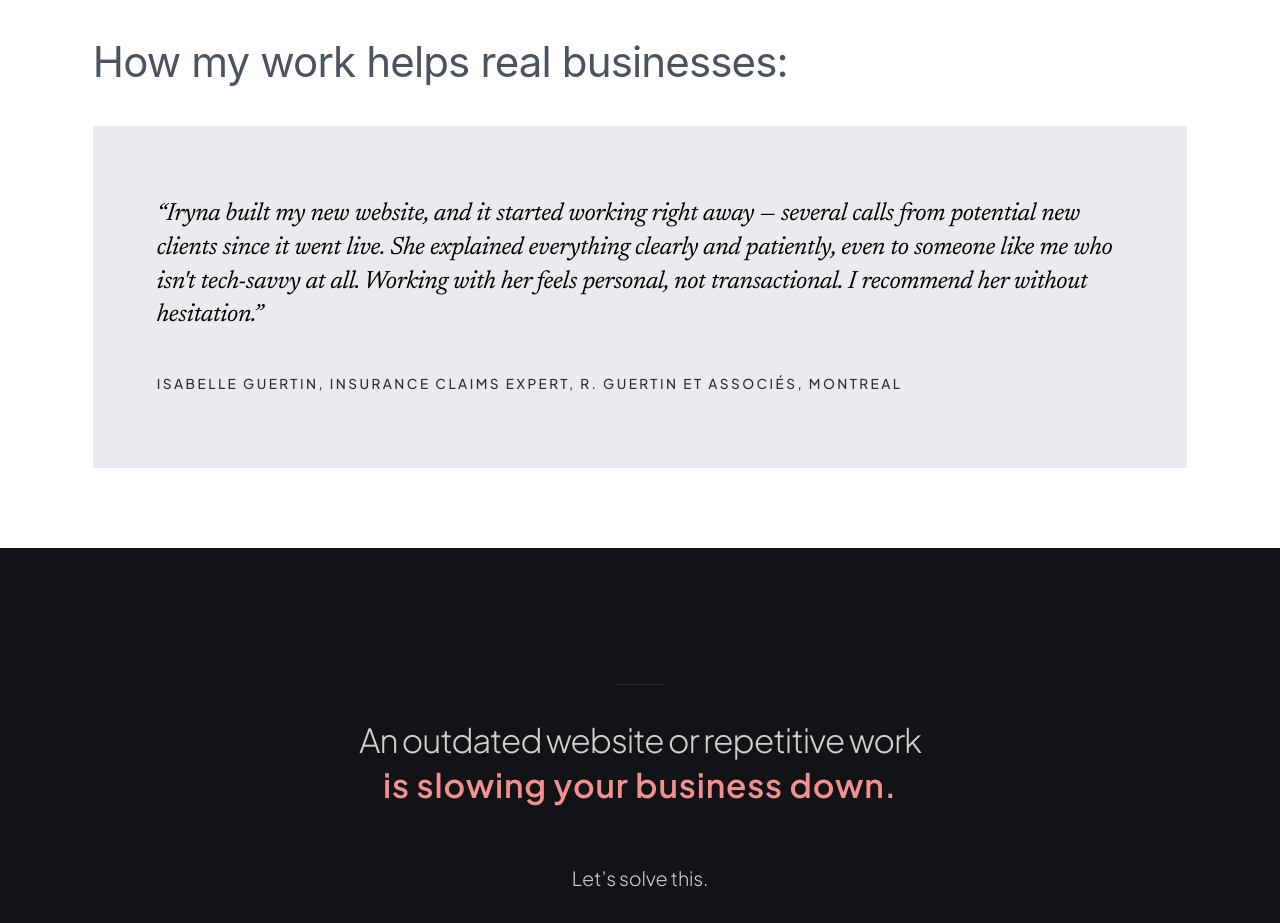
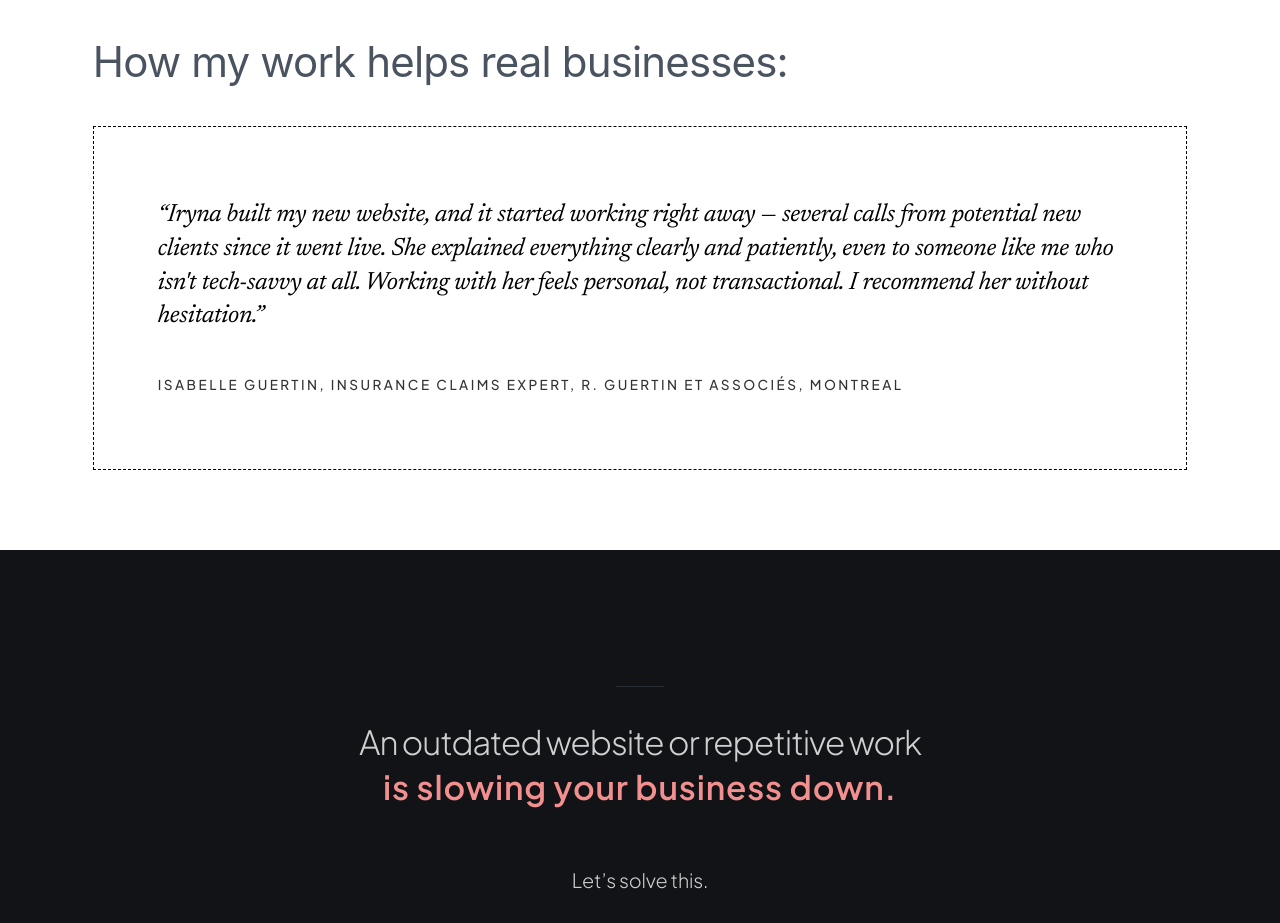
Before and after one commit to Irene2828/porfoliojuly, a Next.js app: page / in a window 1280 px wide. Shown: the part 3660-4583 px from the top of the page. Built offline with nearby package versions, Linux system fonts and the light colour scheme; no server answers; the database is empty.

Commit message:
Restyle testimonial frame: white background, dashed black border
Updated background color and border style for testimonial components.

```diff
--- a/src/app/v2/components/ProcessSection.tsx
+++ b/src/app/v2/components/ProcessSection.tsx
@@ -10,9 +10,9 @@ export default function ProcessSection() {
     >
       <style>{`
         .testimonial-single {
-        background-color: #e9ebee !important;
+  background-color: #ffffff !important;
           color: #000000 !important;
-          border: none !important;
+  border: 1px dashed #000000 !important;
           border-radius: 0 !important;
           box-shadow: none !important;
         }
@@ -101,8 +101,8 @@ export default function ProcessSection() {
             transition={{ duration: 0.7, delay: 0.1, ease: 'easeOut' }}
             style={{
               width: '100%',
-              backgroundColor: '#e9ebee',
-              border: 'none',
+              backgroundColor: '#ffffff',
+              border: '1px dashed #000000',
               borderRadius: 0,
               boxShadow: 'none',
               padding: '4.5rem 4rem',
```
